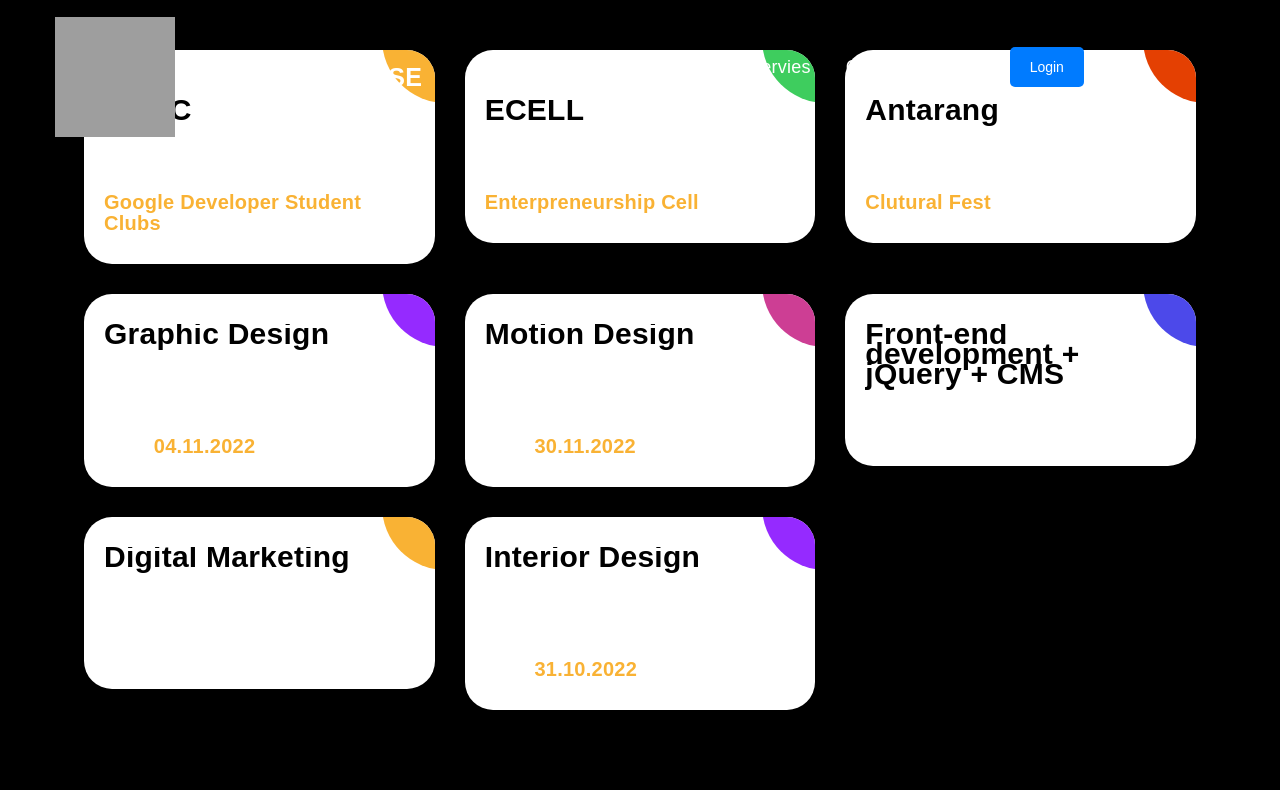
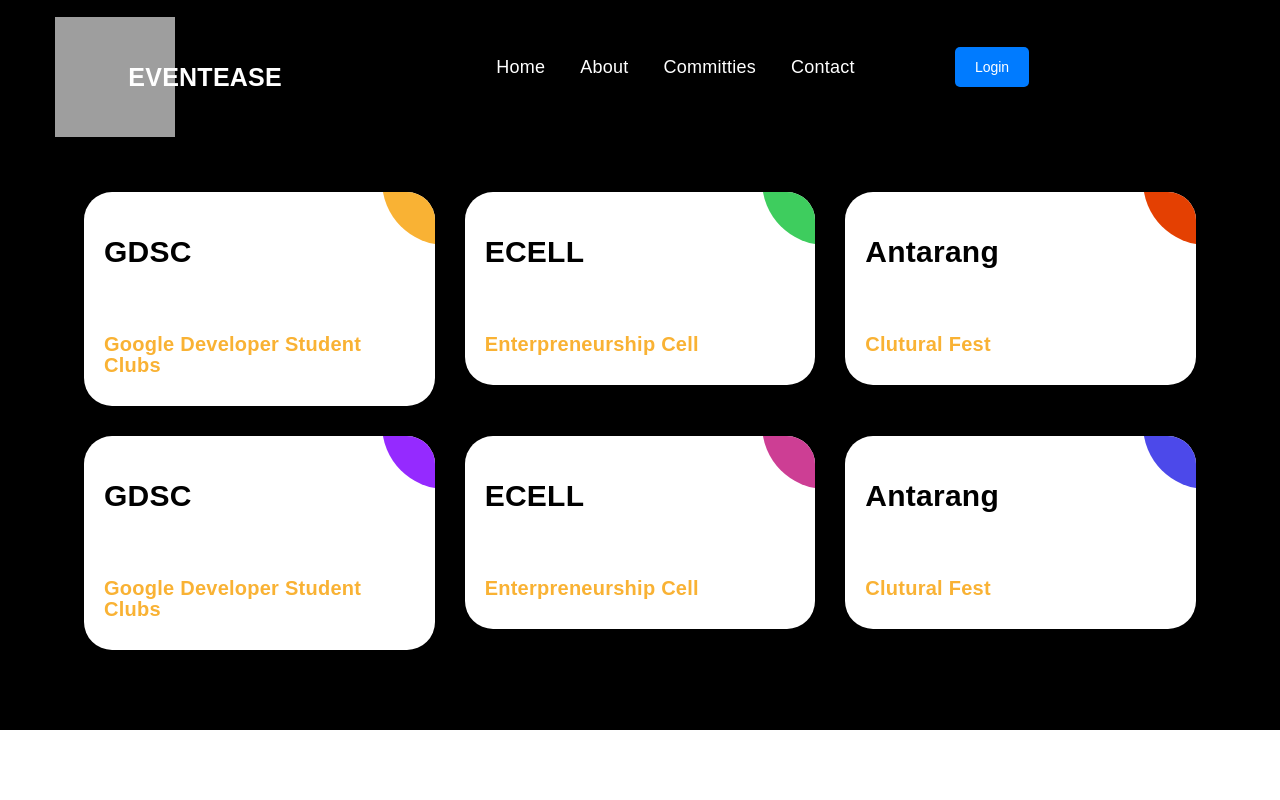
Before and after one commit to supranshu/EventEase-Agnethon, an Angular app in the folder EventEaseFront/: page / in a window 1280 px wide. Built offline with nearby package versions, Linux system fonts and the light colour scheme; grey boxes are pictures that could not be loaded.

Commit message:
cards added

```diff
--- a/EventEaseFront/src/app/pages/home/home.component.css
+++ b/EventEaseFront/src/app/pages/home/home.component.css
@@ -6,7 +6,7 @@
   }
 
   .header {
-    position: fixed;
+    position: sticky;
     top: 0;
     left: 0;
     width: 100%;
@@ -15,9 +15,8 @@
     display: flex;
     justify-content: space-between;
     align-items: center;
-    z-index: 100;
-    margin-bottom: 20px;
-
+    z-index: 10;
+    background-color: #000;
   }
 
   /* ********NAVBAR******* */
@@ -26,6 +25,7 @@
     color: #fff;
     text-decoration: none;
     font-weight: 600;
+    margin-left: -195px;
   }
 
   .letters {
--- a/EventEaseFront/src/app/pages/home/home.component.html
+++ b/EventEaseFront/src/app/pages/home/home.component.html
@@ -11,24 +11,73 @@
     integrity="sha384-Tc5IQib027qvyjSMfHjOMaLkfuWVxZxUPnCJA7l2mCWNIpG9mGCD8wGNIcPD7Txa"
     crossorigin="anonymous"></script>
 
-<div class="header">
+<header class="header">
     <img src="/assets/EEE.gif" alt="logo" style="width: 120px; height: 120px; margin-right: -30px;">
     <a href="#" class="logo">EVENTEASE</a>
     <nav class="navbar">
         <a href="#" class="active">Home</a>
         <a href="#">About</a>
-        <a href="#">Servies</a>
+        <a href="#">Committies</a>
         <a href="#">Contact</a>
         <button type="button" routerLink="/login"
             style="margin-left: 100px; background-color: #007bff; color: #fff; border: none; padding: 10px 20px; border-radius: 5px;">Login</button>
     </nav>
 
-</div>
+</header>
 
 <section>
     <div style="background-color: #000;">
         <div class="ag-format-container">
             <div class="ag-courses_box">
+                <div class="ag-courses_item">
+                    <a href="#" class="ag-courses-item_link">
+                        <div class="ag-courses-item_bg"></div>
+
+                        <div class="ag-courses-item_title">
+                            <br> GDSC
+                        </div>
+
+                        <div class="ag-courses-item_date-box">
+                            <span class="ag-courses-item_date">
+                                Google Developer Student Clubs
+                            </span>
+                        </div>
+                    </a>
+                </div>
+
+                <div class="ag-courses_item">
+                    <a href="#" class="ag-courses-item_link">
+                        <div class="ag-courses-item_bg"></div>
+
+                        <div class="ag-courses-item_title">
+                            <br>ECELL
+                        </div>
+
+                        <div class="ag-courses-item_date-box">
+                            <span class="ag-courses-item_date">
+                                Enterpreneurship Cell
+
+                            </span>
+                        </div>
+                    </a>
+                </div>
+
+                <div class="ag-courses_item">
+                    <a href="#" class="ag-courses-item_link">
+                        <div class="ag-courses-item_bg"></div>
+
+                        <div class="ag-courses-item_title">
+                            <br> Antarang
+                        </div>
+
+                        <div class="ag-courses-item_date-box">
+                            <span class="ag-courses-item_date">
+                                Clutural Fest
+
+                            </span>
+                        </div>
+                    </a>
+                </div>
 
                 <div class="ag-courses_item">
                     <a href="#" class="ag-courses-item_link">
@@ -57,6 +106,7 @@
                         <div class="ag-courses-item_date-box">
                             <span class="ag-courses-item_date">
                                 Enterpreneurship Cell
+
                             </span>
                         </div>
                     </a>
@@ -68,6 +118,7 @@
 
                         <div class="ag-courses-item_title">
                             <br> Antarang
+
                         </div>
 
                         <div class="ag-courses-item_date-box">
@@ -77,78 +128,6 @@
                         </div>
                     </a>
                 </div>
-
-                <div class="ag-courses_item">
-                    <a href="#" class="ag-courses-item_link">
-                        <div class="ag-courses-item_bg"></div>
-
-                        <div class="ag-courses-item_title">
-                            Graphic Design
-                        </div>
-
-                        <div class="ag-courses-item_date-box">
-                            Start:
-                            <span class="ag-courses-item_date">
-                                04.11.2022
-                            </span>
-                        </div>
-                    </a>
-                </div>
-
-                <div class="ag-courses_item">
-                    <a href="#" class="ag-courses-item_link">
-                        <div class="ag-courses-item_bg"></div>
-
-                        <div class="ag-courses-item_title">
-                            Motion Design
-                        </div>
-
-                        <div class="ag-courses-item_date-box">
-                            Start:
-                            <span class="ag-courses-item_date">
-                                30.11.2022
-                            </span>
-                        </div>
-                    </a>
-                </div>
-
-                <div class="ag-courses_item">
-                    <a href="#" class="ag-courses-item_link">
-                        <div class="ag-courses-item_bg"></div>
-
-                        <div class="ag-courses-item_title">
-                            Front-end development&#160;+ jQuery&#160;+ CMS
-                        </div>
-                    </a>
-                </div>
-
-                <div class="ag-courses_item">
-                    <a href="#" class="ag-courses-item_link">
-                        <div class="ag-courses-item_bg">
-                        </div>
-                        <div class="ag-courses-item_title">
-                            Digital Marketing
-                        </div>
-                    </a>
-                </div>
-
-                <div class="ag-courses_item">
-                    <a href="#" class="ag-courses-item_link">
-                        <div class="ag-courses-item_bg"></div>
-
-                        <div class="ag-courses-item_title">
-                            Interior Design
-                        </div>
-
-                        <div class="ag-courses-item_date-box">
-                            Start:
-                            <span class="ag-courses-item_date">
-                                31.10.2022
-                            </span>
-                        </div>
-                    </a>
-                </div>
-
             </div>
         </div>
     </div>
```
